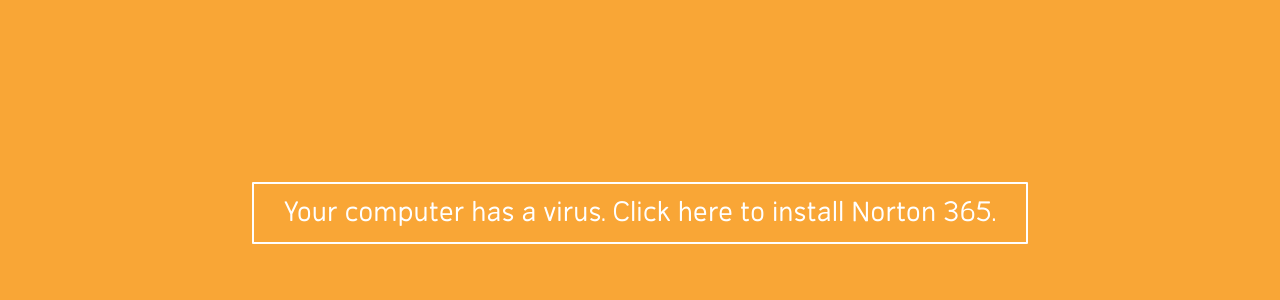
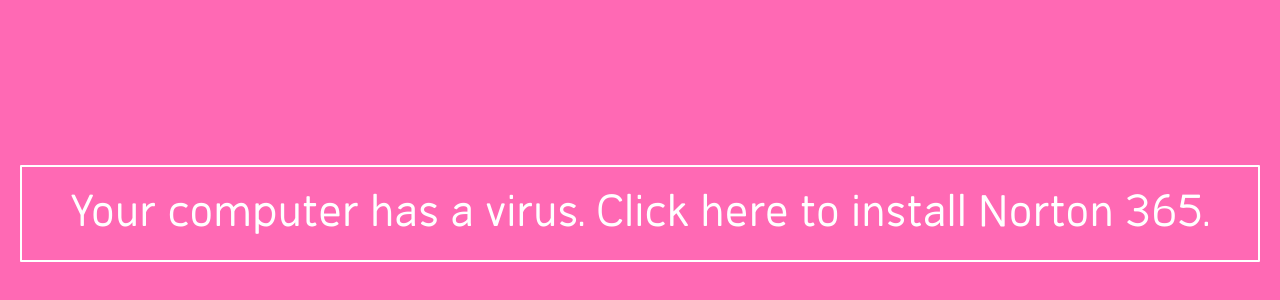
Before and after one commit to WlodekM/WorserMeowerButBetter, a Svelte app: page / in a window 1280 px wide. Shown: the part 188-488 px from the top of the page. Built offline with nearby package versions, Linux system fonts and the light colour scheme.

Commit message:
sorry anyone who uses orange light and just anyone ever

```diff
--- a/src/App.svelte
+++ b/src/App.svelte
@@ -108,13 +108,13 @@
 
 		font-family: Simvoni, sans-serif;
 
-		--orange: #f9a636;
+		--orange: hotpink;
 		--orange-button: var(--orange);
-		--orange-light: #ffce8c;
-		--orange-dark: #b46d34;
-		--orange-scrollbar-back: #a15d04;
+		--orange-light: pink;
+		--orange-dark: salmon;
+		--orange-scrollbar-back: maroon;
 		--background: white;
-		--foreground: black;
+		--foreground: lime;
 		--foreground-orange: white;
 
 		--pfp-bg: white;
@@ -123,7 +123,7 @@
 		background-color: var(--background);
 		color: var(--foreground);
 		scrollbar-color: var(--orange) var(--orange-scrollbar-back);
-		font-size: 15pt;
+		font-size: 24pt;
 	}
 
 	#main.theme-orange.mode-dark {
```
